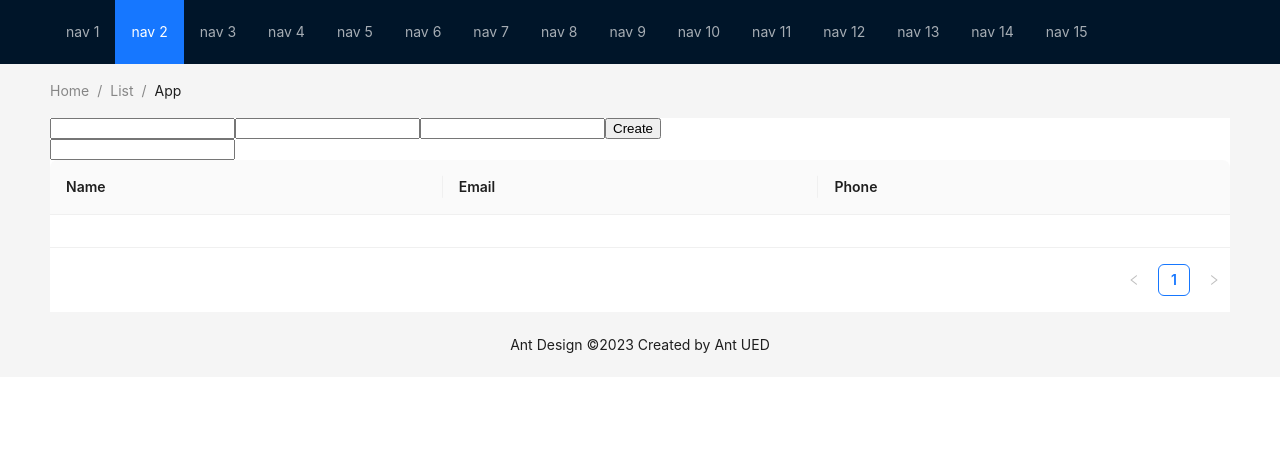
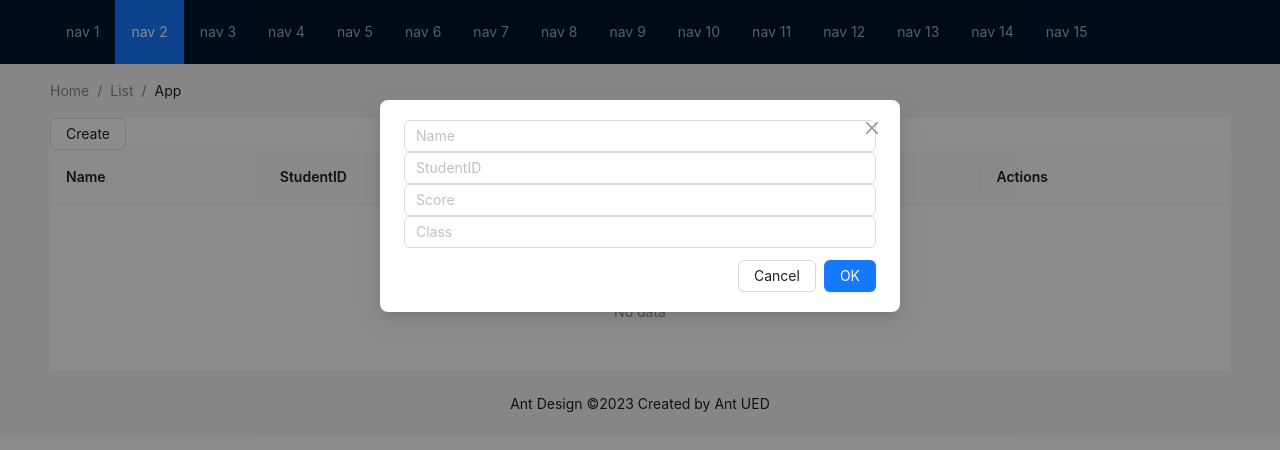
Before and after one commit to DuyTiger/reactJS, a React (Create React App) app in the folder demo/: page / in a window 1280 px wide. Both pictures are taken after a click on the button "Create". Shown: the top 450 px of the page. Built offline with nearby package versions, Linux system fonts and the light colour scheme.

Commit message:
Antd Modal

```diff
--- a/demo/src/App.js
+++ b/demo/src/App.js
@@ -1,5 +1,7 @@
 import { Breadcrumb, Layout, Menu, theme } from "antd";
-import Bai4 from "./components/Bai4";
+import Bai4 from "./components/Exam02";
+import 'antd/dist/reset.css';
+import './App.css'
 
 const { Header, Content, Footer } = Layout;
 const App = () => {
--- a/demo/src/components/Bai4.js
+++ b/demo/src/components/Bai4.js
@@ -2,6 +2,7 @@ import { useState, useEffect, useMemo } from "react";
 import FormUser from "./FormUser";
 import SreachBox from "./SreachBox";
 import TableUserList from "./TableUserList";
+
 
 const DEFAULT_USER = { name: "", email: "", phone: "" };
 
--- /dev/null
+++ b/demo/src/components/Exam02/index.js
@@ -0,0 +1,137 @@
+import { Table, Input, Button, Modal } from "antd";
+import { useState } from "react";
+
+const DEFAULT_STUDENT = { name: "", studentID: "", score: "", class: "" };
+const TableformData = (props) => {
+  const [formData, setFormData] = useState(DEFAULT_STUDENT);
+  const [dataSource, setDataSource] = useState([]);
+  const [open, setOpen] = useState(false);
+
+  const onCreate = () => {
+    setOpen(true);
+  };
+
+  const onEdit = (student) => {
+    setFormData(student);
+    setOpen(true);
+  };
+
+  const onDelete = () => {};
+
+  const onChange = (e) => {
+    const name = e.target.name;
+    const value = e.target.value;
+
+    setFormData({
+      ...formData,
+      [name]: value,
+    });
+  };
+
+  const onSubmit = () => {
+    if (formData.id) {
+      const newDataSource = dataSource.map((item) => {
+        if (item.id === formData.id) {
+          return formData;
+        }
+
+        return item;
+      });
+
+      setDataSource(newDataSource);
+    } else {
+      setDataSource([
+        ...dataSource,
+        {
+          id: Math.random(),
+          ...formData,
+        },
+      ]);
+    }
+    setFormData(DEFAULT_STUDENT);
+    setOpen(false);
+  };
+
+  const onCancel = () => {
+    setOpen(false);
+  };
+
+  const columns = [
+    {
+      title: "Name",
+      dataIndex: "name",
+      key: "name",
+    },
+    {
+      title: "StudentID",
+      dataIndex: "studentID",
+      key: "studentID",
+    },
+    {
+      title: "Score",
+      dataIndex: "score",
+      key: "score",
+    },
+    {
+      title: "Class",
+      dataIndex: "class",
+      key: "class",
+    },
+    {
+      title: "Actions",
+      dataIndex: "actions",
+      render: (text, item) => {
+        return (
+          <div>
+            <button
+              onClick={() => {
+                onEdit(item);
+              }}
+            >
+              Edit
+            </button>
+            <button>Delete</button>
+          </div>
+        );
+      },
+    },
+  ];
+  return (
+    <div>
+      <div>
+        <Modal open={open} onOk={onSubmit} onCancel={onCancel}>
+          <Input
+            name="name"
+            placeholder="Name"
+            value={formData.name}
+            onChange={onChange}
+          />
+          <Input
+            name="studentID"
+            placeholder="StudentID"
+            value={formData.studentID}
+            onChange={onChange}
+          />
+          <Input
+            name="score"
+            placeholder="Score"
+            value={formData.score}
+            onChange={onChange}
+          />
+          <Input
+            name="class"
+            placeholder="Class"
+            value={formData.class}
+            onChange={onChange}
+          />
+
+        </Modal>
+
+        <Button onClick={onCreate}>Create</Button>
+      </div>
+      <Table dataSource={dataSource} columns={columns} />
+    </div>
+  );
+};
+
+export default TableformData;
```
